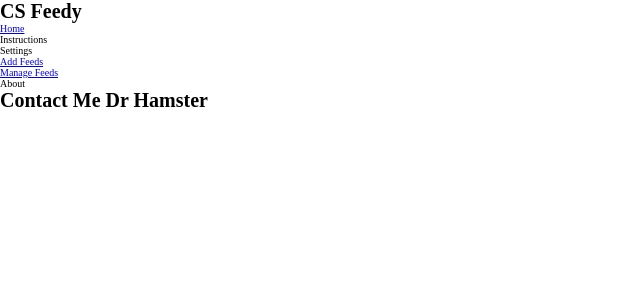
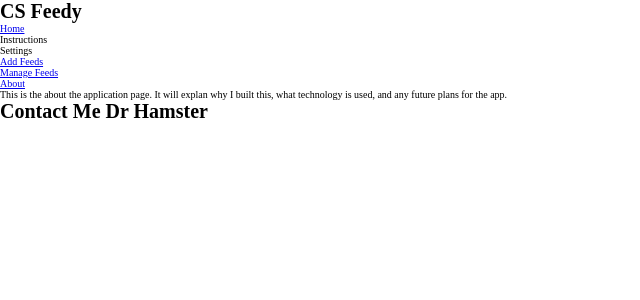
Before and after one commit to ARogala/cs-feedy, a React (Create React App) app: page /About in a window 1280 px wide. Shown: the top 300 px of the page, without its empty margins (0-640 px from the left). Built offline with nearby package versions, Linux system fonts and the light colour scheme.

Commit message:
add basic about page

```diff
--- a/src/App.js
+++ b/src/App.js
@@ -11,6 +11,7 @@ import FeedOutput from './components/FeedOutput';
 import InputFeedForm from './components/InputFeedForm';
 import ManageFeeds from './components/ManageFeeds';
 import Navigation from './components/Navigation';
+import About from './components/About';
 
 //import styles
 import './App.css';
@@ -65,6 +66,10 @@ class App extends Component {
 
         <Navigation />
 
+        <Route path='/About' render={() => (
+          <About />
+        )} />
+
         <Route path='/AddFeeds' render={() => (
               <InputFeedForm
                 allFeeds={this.state.allFeeds}
--- /dev/null
+++ b/src/components/About.js
@@ -0,0 +1,13 @@
+import React from 'react';
+
+function About() {
+	return (
+		<div>
+			<p>This is the about the application page.
+			It will explan why I built this, what technology is
+			used, and any future plans for the app.</p>
+		</div>
+	);
+}
+
+export default About;
--- a/src/components/Navigation.js
+++ b/src/components/Navigation.js
@@ -11,7 +11,7 @@ function Navigation() {
 					<li><Link to='/AddFeeds'>Add Feeds</Link></li>
 					<li><Link to='/ManageFeeds'>Manage Feeds</Link></li>
 				</ul>
-				<li>About</li>
+				<li><Link to='/About'>About</Link></li>
 			</ul>
 		</nav>
 	);
```
